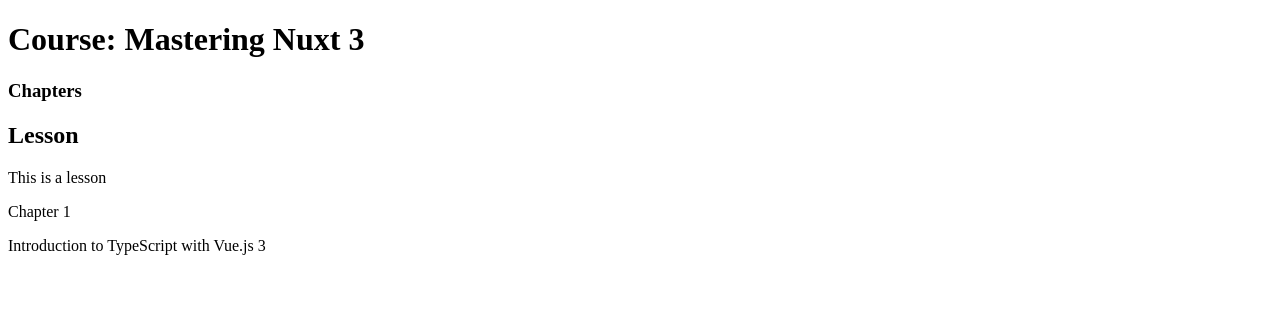
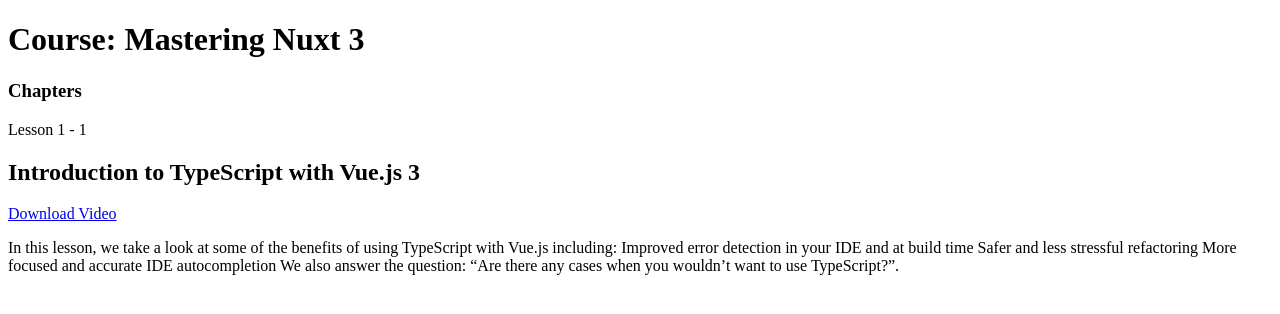
Before and after one commit to SaulAbreu/mastering-nuxt-3, a Nuxt app: page /course/chapter/1-chapter-1/lesson/1-introduction-to-typescript-with-vue-js-3 in a window 1280 px wide. Shown: the top 314 px of the page. Built offline with nearby package versions, Linux system fonts and the light colour scheme.

Commit message:
Update lesson page styling between lessons

```diff
--- a/pages/course.vue
+++ b/pages/course.vue
@@ -19,9 +19,7 @@
         <!-- All the lessons for the course listed here -->
       </div>
 
-      <div
-        class="prose p-12 bg-red-100 rounded-md w-[65ch]"
-      >
+      <div class="prose p-12 bg-white rounded-md w-[65ch]">
         <NuxtPage />
       </div>
     </div>
--- a/pages/course/chapter/[chapterSlug]/lesson/[lessonSlug].vue
+++ b/pages/course/chapter/[chapterSlug]/lesson/[lessonSlug].vue
@@ -1,8 +1,27 @@
 <template>
-  <h2>Lesson</h2>
-  <p>This is a lesson</p>
-  <p>{{ chapter.title }}</p>
-  <p>{{ lesson.title }}</p>
+  <div>
+    <p class="mt-0 uppercase font-bold text-slate-400 mb-1">
+      Lesson {{ chapter.number }} - {{ lesson.number }}
+    </p>
+    <h2 class="my-0">{{ lesson.title }}</h2>
+    <div class="flex space-x-4 mt-2 mb-8">
+      <a
+        v-if="lesson.sourceUrl"
+        class="font-normal text-md text-gray-500"
+        :href="lesson.sourceUrl"
+      >
+        Download Source Code
+      </a>
+      <a
+        v-if="lesson.downloadUrl"
+        class="font-normal text-md text-gray-500"
+        :href="lesson.downloadUrl"
+      >
+        Download Video
+      </a>
+    </div>
+    <p>{{ lesson.text }}</p>
+  </div>
 </template>
 
 <script setup>
```
